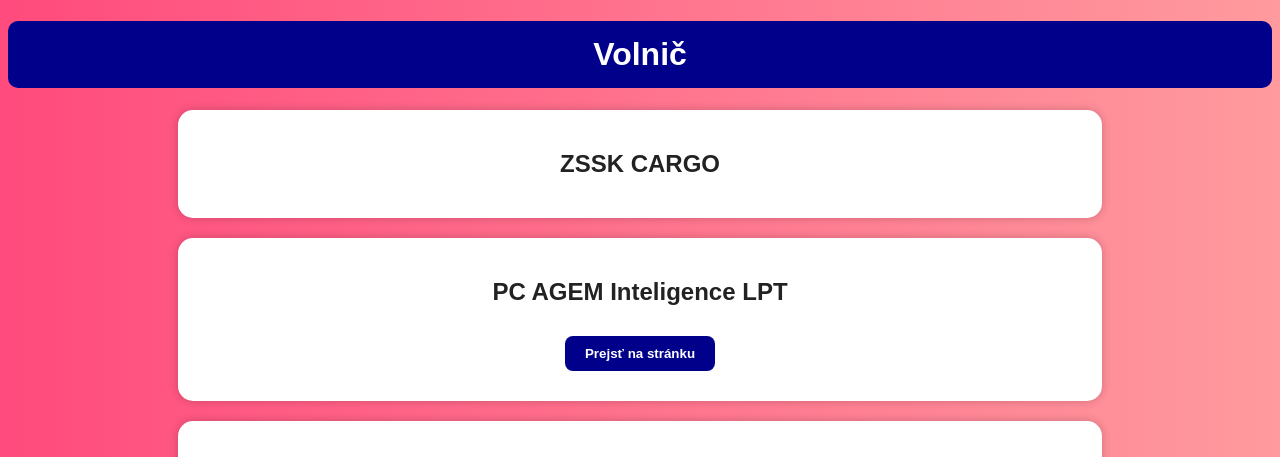
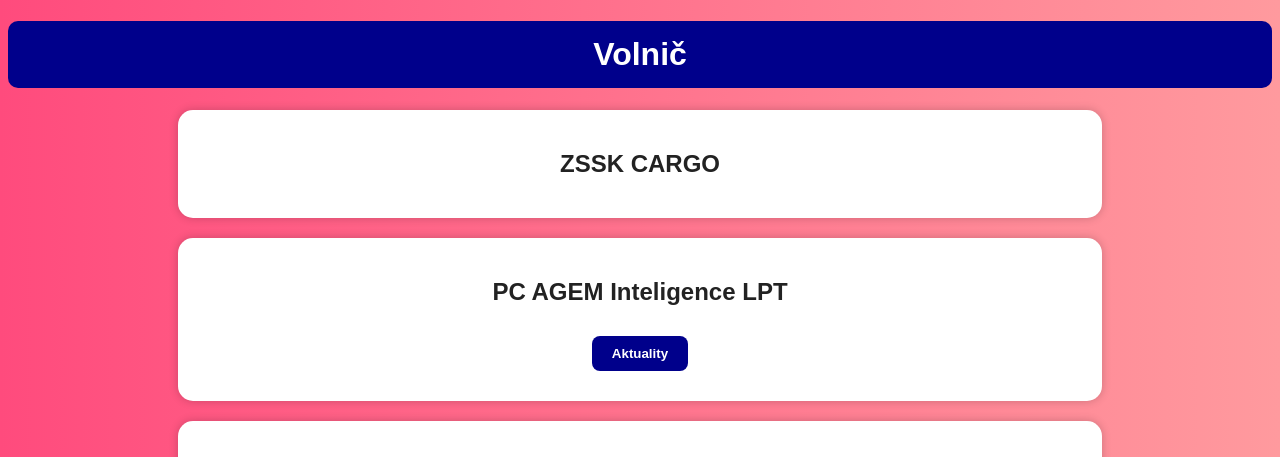
Before and after one commit to janoOravec/janoOravec.github.io, a plain HTML site: page Frantik2.html in a window 1280 px wide. Shown: the top 457 px of the page. Drawn offline with Linux system fonts and the light colour scheme.

Commit message:
Add files via upload

```diff
--- a/Frantik2.html
+++ b/Frantik2.html
@@ -83,7 +83,7 @@
 <div class="section">
     <h2>PC AGEM Inteligence LPT</h2>
     <button onclick="window.location.href='https://www.aktuality.sk/'">
-        Prejsť na stránku
+        Aktuality
     </button>
 </div>
 
```
